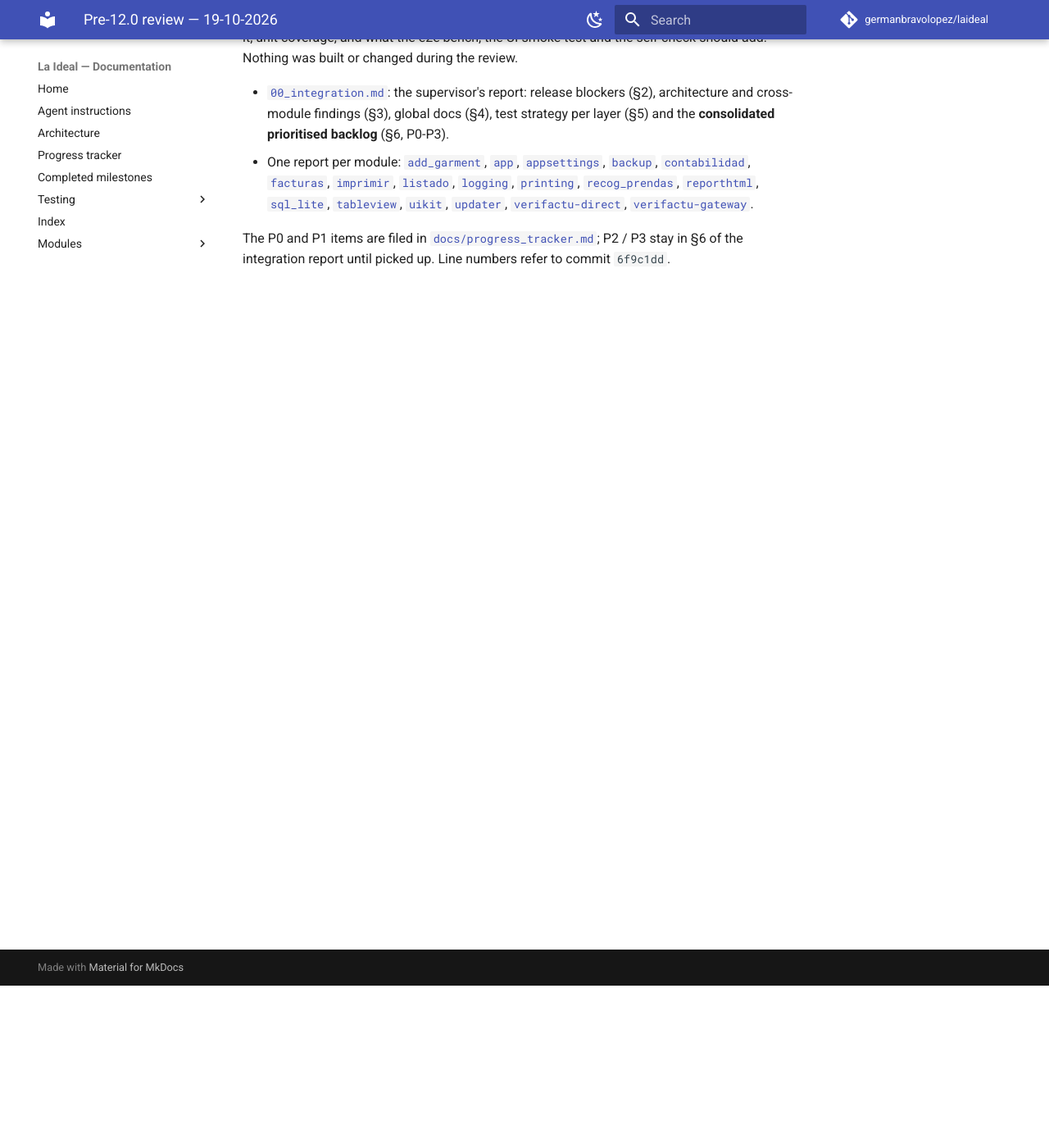
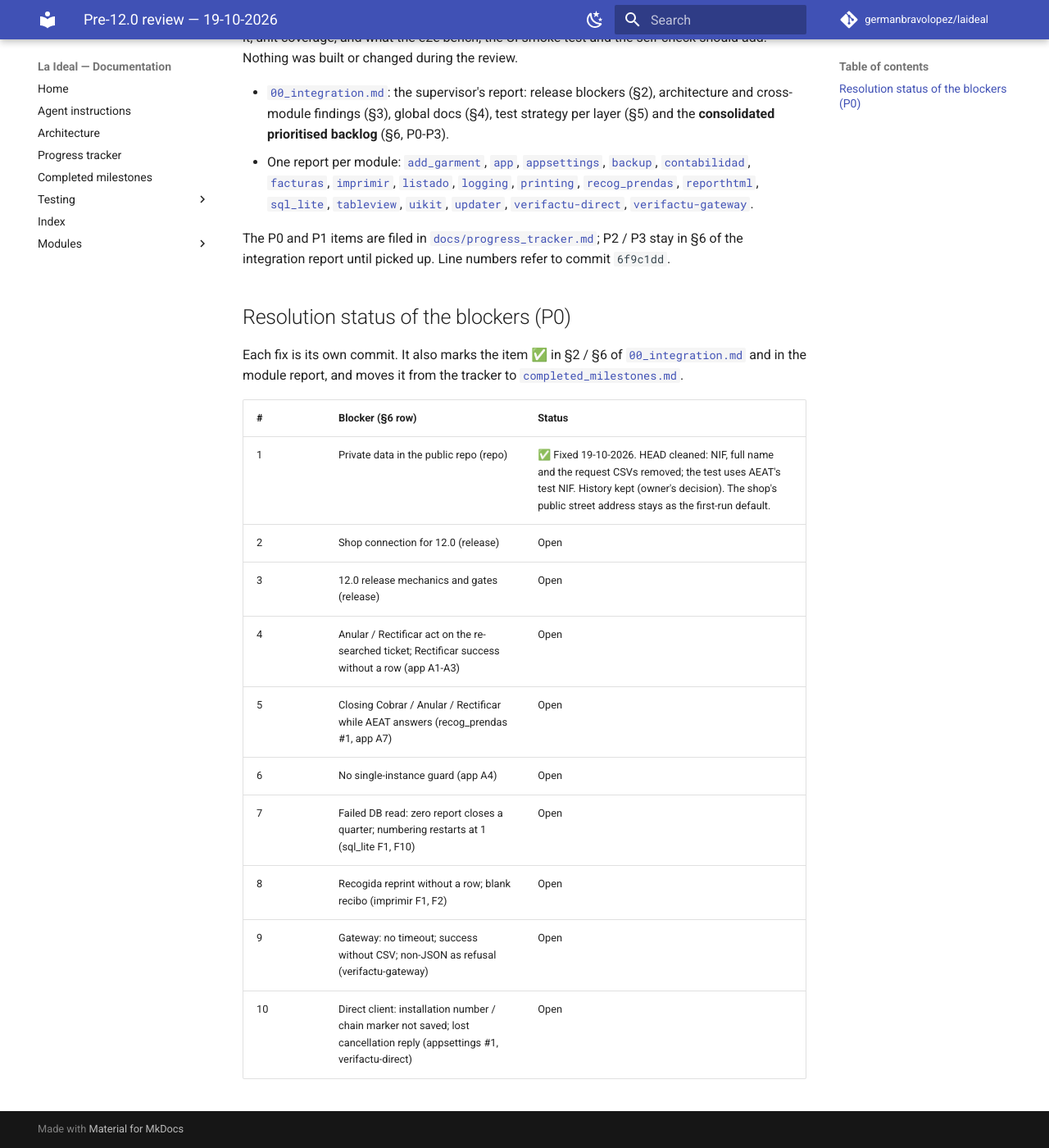
Before and after one commit to germanbravolopez/laideal, an MkDocs documentation site: the page built from docs/reviews/2026-10-19-pre-12.0/README.md, in a window 1280 px wide and 1400 px high, scrolled down 198 px. Shown: the whole window at 82% size. Built offline with MkDocs 1.6.1 and Material for MkDocs 9.7.7, drawn with Linux system fonts in a browser that asks for light colours; comment, search, counter and statistics services are not loaded.

Commit message:
Pre-12.0 blocker 1: the issuer's NIF, full name and the INFORMA+ request CSVs removed from every tracked file (history kept); test uses AEAT's test NIF; review status table started

```diff
--- a/docs/reviews/2026-10-19-pre-12.0/README.md
+++ b/docs/reviews/2026-10-19-pre-12.0/README.md
@@ -6,3 +6,20 @@ A read-only deep review of every `src/` module before release 12.0: 18 module re
 - One report per module: [`add_garment`](add_garment.md), [`app`](app.md), [`appsettings`](appsettings.md), [`backup`](backup.md), [`contabilidad`](contabilidad.md), [`facturas`](facturas.md), [`imprimir`](imprimir.md), [`listado`](listado.md), [`logging`](logging.md), [`printing`](printing.md), [`recog_prendas`](recog_prendas.md), [`reporthtml`](reporthtml.md), [`sql_lite`](sql_lite.md), [`tableview`](tableview.md), [`uikit`](uikit.md), [`updater`](updater.md), [`verifactu-direct`](verifactu-direct.md), [`verifactu-gateway`](verifactu-gateway.md).
 
 The P0 and P1 items are filed in [`docs/progress_tracker.md`](../../progress_tracker.md); P2 / P3 stay in §6 of the integration report until picked up. Line numbers refer to commit `6f9c1dd`.
+
+## Resolution status of the blockers (P0)
+
+Each fix is its own commit. It also marks the item ✅ in §2 / §6 of [`00_integration.md`](00_integration.md) and in the module report, and moves it from the tracker to [`completed_milestones.md`](../../completed_milestones.md).
+
+| # | Blocker (§6 row) | Status |
+|---|------------------|--------|
+| 1 | Private data in the public repo (repo) | ✅ Fixed 19-10-2026. HEAD cleaned: NIF, full name and the request CSVs removed; the test uses AEAT's test NIF. History kept (owner's decision). The shop's public street address stays as the first-run default. |
+| 2 | Shop connection for 12.0 (release) | Open |
+| 3 | 12.0 release mechanics and gates (release) | Open |
+| 4 | Anular / Rectificar act on the re-searched ticket; Rectificar success without a row (app A1-A3) | Open |
+| 5 | Closing Cobrar / Anular / Rectificar while AEAT answers (recog_prendas #1, app A7) | Open |
+| 6 | No single-instance guard (app A4) | Open |
+| 7 | Failed DB read: zero report closes a quarter; numbering restarts at 1 (sql_lite F1, F10) | Open |
+| 8 | Recogida reprint without a row; blank recibo (imprimir F1, F2) | Open |
+| 9 | Gateway: no timeout; success without CSV; non-JSON as refusal (verifactu-gateway) | Open |
+| 10 | Direct client: installation number / chain marker not saved; lost cancellation reply (appsettings #1, verifactu-direct) | Open |
```
Also changed, not shown: docs/completed_milestones.md (+2 -1 lines), docs/modules/verifactu/aeat-direct-investigation.md (+7 -7 lines), docs/progress_tracker.md (+4 -5 lines), docs/reviews/2026-10-19-pre-12.0/00_integration.md (+6 -6 lines), 2 other files.
